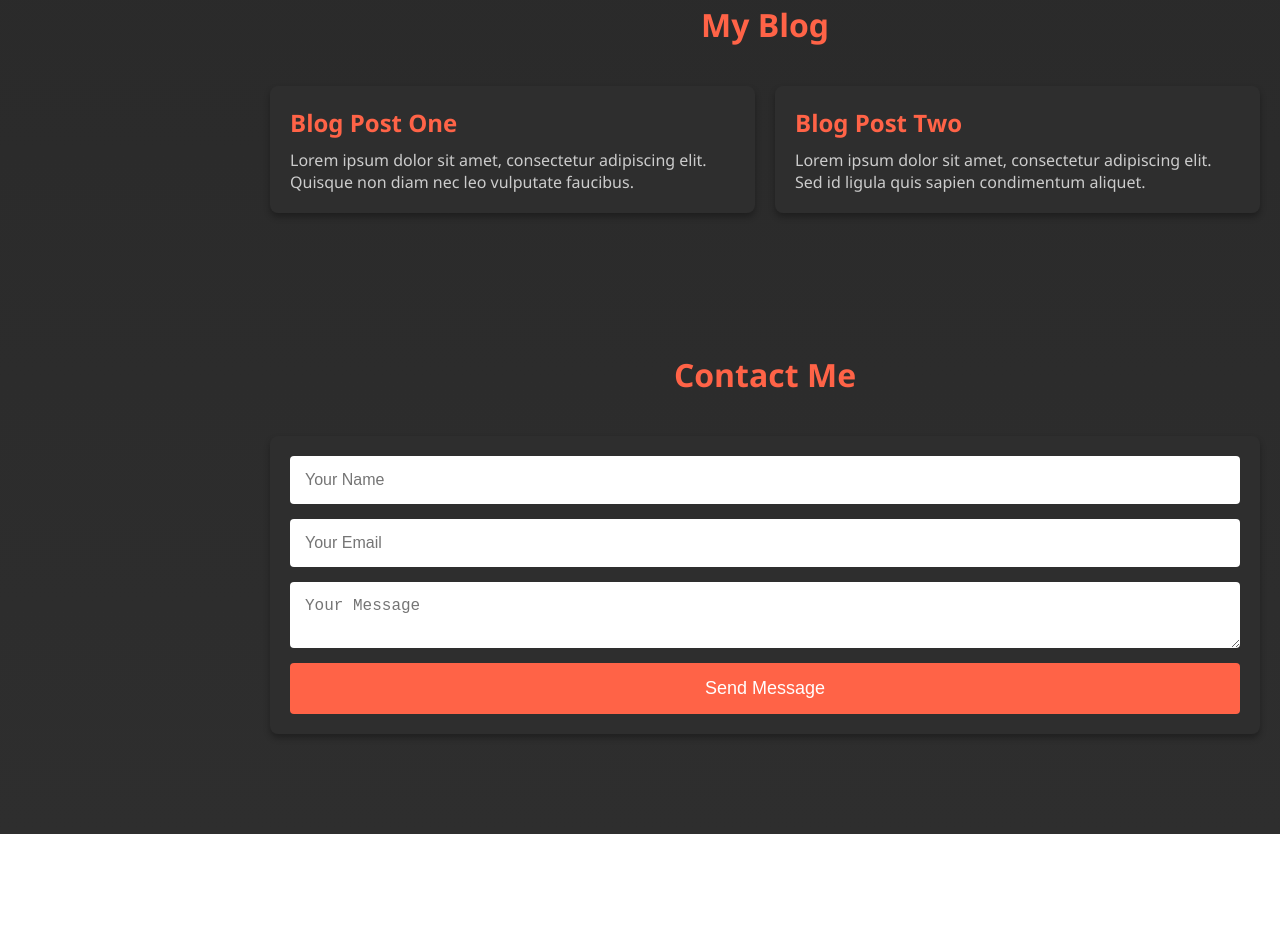
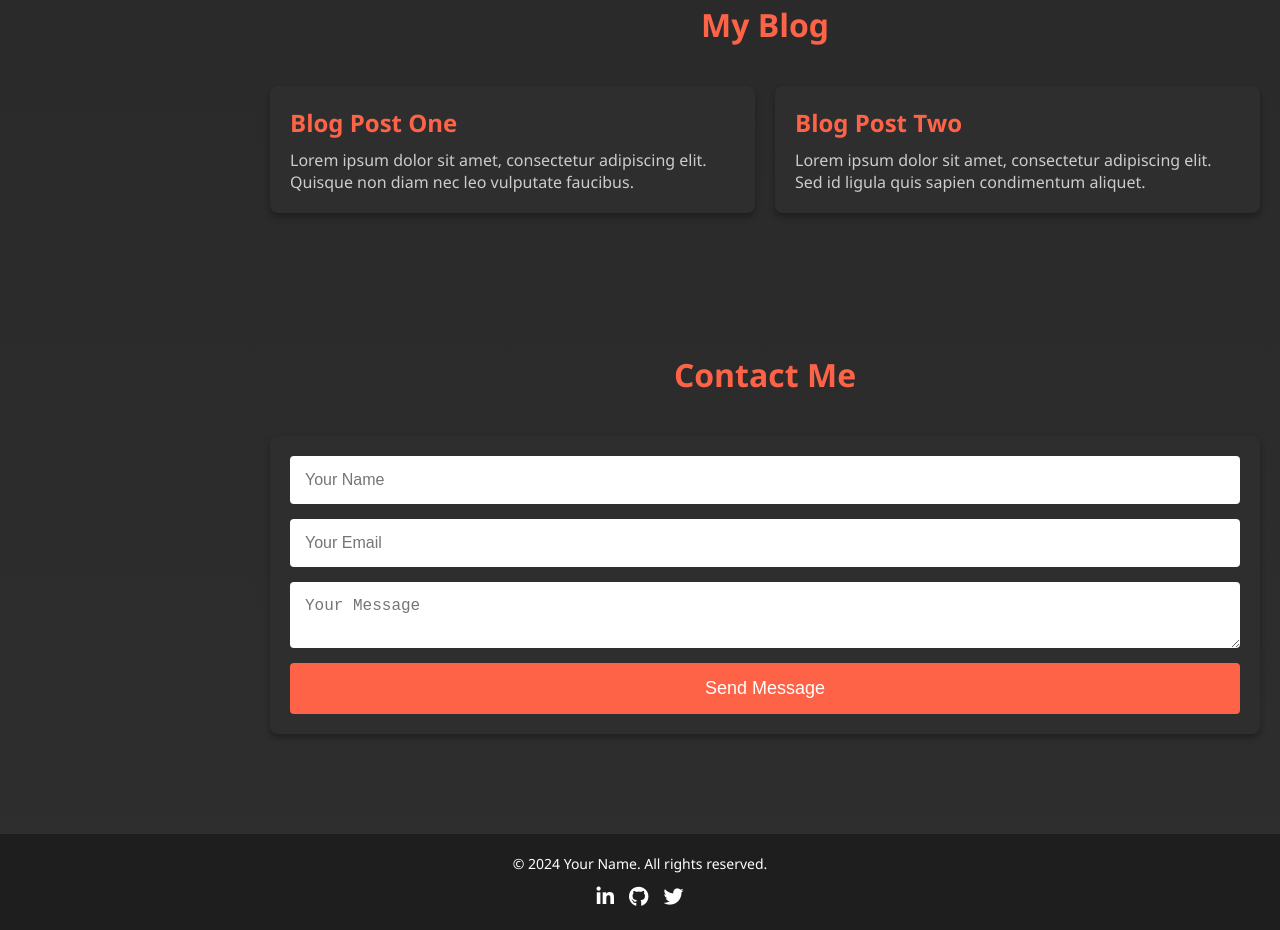
Before and after one commit to ashutosh-vaidya/portfolio, a plain HTML site: page index.html in a window 1280 px wide. Shown: the part 2810-3740 px from the top of the page. Before the commit the page ends 3644 px from the top, so only its background shows below. Drawn offline with Linux system fonts and the light colour scheme.

Commit message:
Added footer

```diff
--- a/css/style.css
+++ b/css/style.css
@@ -283,3 +283,48 @@
       font-size: 12px;
     }
   }
+
+  /* Footer Styles */
+.footer {
+  background-color: #1e1e1e;
+  padding: 20px 0;
+  text-align: center;
+  color: #ffffff;
+}
+
+.footer .container {
+  display: flex;
+  flex-direction: column;
+  align-items: center;
+}
+
+.footer p {
+  margin-bottom: 10px;
+  font-size: 14px;
+}
+
+.footer .social-links {
+  display: flex;
+  gap: 15px;
+}
+
+.footer .social-links a {
+  color: #ffffff;
+  font-size: 20px;
+  transition: color 0.3s;
+}
+
+.footer .social-links a:hover {
+  color: #ff6347;
+}
+
+/* Responsive Adjustments */
+@media (max-width: 768px) {
+  .footer .social-links {
+    gap: 10px;
+  }
+
+  .footer .social-links a {
+    font-size: 18px;
+  }
+}
--- a/index.html
+++ b/index.html
@@ -207,6 +207,18 @@
     </section>
   </main>
 
+  <!-- Footer -->
+<footer class="footer">
+  <div class="container">
+    <p>&copy; <span id="year"></span> Your Name. All rights reserved.</p>
+    <div class="social-links">
+      <a href="https://linkedin.com/in/your-profile" target="_blank"><i class="fab fa-linkedin-in"></i></a>
+      <a href="https://github.com/your-username" target="_blank"><i class="fab fa-github"></i></a>
+      <a href="https://twitter.com/your-handle" target="_blank"><i class="fab fa-twitter"></i></a>
+    </div>
+  </div>
+</footer>
+
   <!-- JavaScript -->
   <script src="js/script.js"></script>
 </body>
--- a/js/script.js
+++ b/js/script.js
@@ -33,3 +33,8 @@ window.addEventListener('scroll', () => {
     }
   });
 });
+
+document.addEventListener('DOMContentLoaded', () => {
+  // Set current year in footer
+  document.getElementById('year').textContent = new Date().getFullYear();
+});
```
